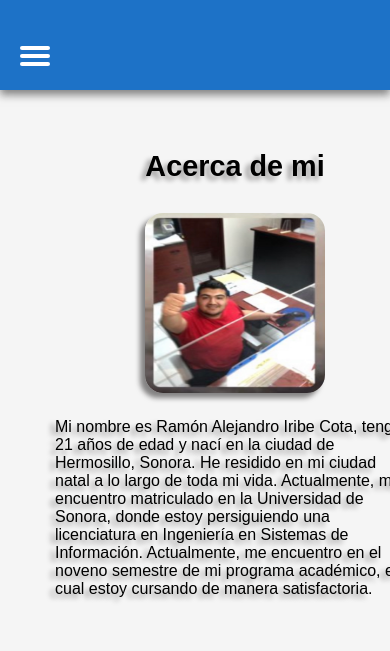
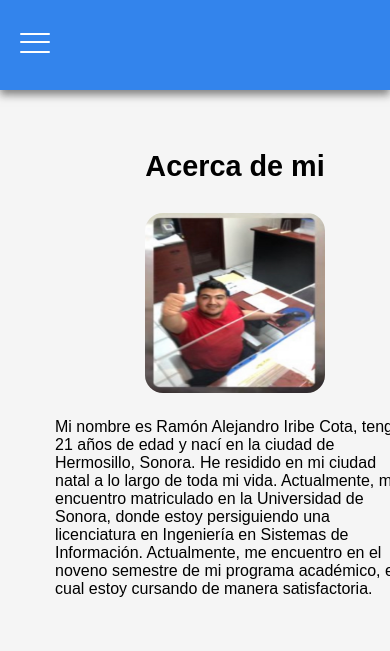
Before and after one commit to Iribe-hashtable/Pagina_personal, a plain HTML site: page cv/index.html in a window 390 px wide. Shown: the top 651 px of the page. Drawn offline with Linux system fonts and the light colour scheme.

Commit message:
detallitos

```diff
--- a/cv/css/body.css
+++ b/cv/css/body.css
@@ -1,9 +1,9 @@
 :root {
-    --ScrollToTopButtonColor: #3a92f6;
-    --ScrollToTopButtonHoverColor: #1871c4;
+    --ScrollToTopButtonColor: #3a8cf6;
+    --ScrollToTopButtonHoverColor: #2487d2;
     --ScrollToBottomSVGColor: #050303;
     --BackGroundColor: #f5f5f5;
-    --FontColor: #120f0f;
+    --FontColor: #fafafa;
 }
 
 * {
@@ -16,9 +16,11 @@
 body {
     background-color: var(--BackGroundColor);
     font-family: 'Arial';
-    font-size: 1.3rem;
+    font-size: 1.2rem;
     font-weight: 400;
     color: var(--FontColor);
+    text-align: center;
+
 }
 
 @media screen and (max-width: 590px) {
--- a/cv/css/footer.css
+++ b/cv/css/footer.css
@@ -1,5 +1,5 @@
 :root {
-    --BGColor: #1d72c7;
+    --Color: #1d97c7;
     --TextInputSize: 1.2rem;
     --InputBorderRadius: 15px;
     --TextWeight: 600;
@@ -15,7 +15,7 @@ footer {
     font-weight: var(--TextWeight);
     display: flex;
     flex-direction: column;
-    background-color: var(--BGColor);
+    background-color: var(--Color);
 }
 
 .f-centrado {
@@ -80,15 +80,15 @@ footer {
 }
 
 .fa-x-twitter {
-    background: #000000;
+    background: #0a0a0a;
 }
 
 .fa-google {
-    background: #f85a5a;
+    background: #dc4545;
 }
 
 .fa-linkedin {
-    background: #2a66e9;
+    background: #2761de;
 }
 
 .redes {
--- a/cv/css/header.css
+++ b/cv/css/header.css
@@ -17,6 +17,7 @@
     height: 90px;
     width: 100%;
     display: flex;
+    flex-direction: column;
     justify-content: space-between;
     align-items: center;
     box-shadow: 0px 5px 8px rgba(21, 21, 21, 0.5);
@@ -51,6 +52,7 @@
 .dropdown {
     position: relative;
     transition: all 0.3s ease;
+    width: 100%;
     margin-top: 25px;
 }
 
@@ -60,11 +62,22 @@
         display: flex;
         flex-direction: row;
         align-items: center;
+        justify-content: center;
         text-align: center;
     }
 }
 
 @media (max-width: 720px) {
+    .navegation {
+
+        flex-direction: row;
+        align-items: left;
+        align-content: center;
+    }
+.dropdown{
+    margin-top: 0px;
+}
+
     .dropdown-child {
         box-shadow: 0px 5px 8px rgba(21, 21, 21, 0.5);
         position: fixed;
@@ -102,38 +115,38 @@
         cursor: pointer;
     }
 
-    #main-menu .hamburguesa {
+    #main-menu .si {
         width: 100%;
         left: 0px;
-        height: 4px;
-        border-radius: 4px;
+        height: 2px;
+        border-radius: 2px;
         position: absolute;
         background: #fff;
         transition: all 0.25s ease;
         transform-origin: 0px 100%;
     }
 
-    #main-menu .hamburguesa:nth-child(1) {
+    #main-menu .si:nth-child(1) {
         top: 0;
     }
 
-    #main-menu .hamburguesa:nth-child(2) {
+    #main-menu .si:nth-child(2) {
         top: calc(40%);
     }
 
-    #main-menu .hamburguesa:nth-child(3) {
+    #main-menu .si:nth-child(3) {
         bottom: 0;
     }
 
-    .visible-menu .hamburguesa:nth-child(1) {
+    .visible-menu .si:nth-child(1) {
         transform: rotate(45deg) translate(-2px, 1px);
     }
 
-    .visible-menu .hamburguesa:nth-child(2) {
+    .visible-menu .si:nth-child(2) {
         opacity: 0;
     }
 
-    .visible-menu .hamburguesa:nth-child(3) {
+    .visible-menu .si:nth-child(3) {
         transform: rotate(-45deg) translate(-3px, 3px);
     }
 
--- a/cv/css/main.css
+++ b/cv/css/main.css
@@ -1,5 +1,5 @@
 :root {
-    --SectionTitleColor: #3641da;
+    --SectionTitleColor: #3696da;
     --SectionTitleSize: 1.5rem;
     --WelcomeTitletextSize: 2rem;
     --PhotoBorderRadius: 10%;
@@ -7,12 +7,12 @@
     --TextInputSize: 1.6rem;
     --InputBorderRadius: 20px;
     --TextWeight: 600;
-    --BoxShadowImage: -5px 5px 5px rgba(19, 18, 18, 0.5);
+
 }
 
 @media screen and (max-width:590px) {
     :root {
-        --SectionTitleSize: 1.3rem;
+        --SectionTitleSize: 1.4rem;
         --WelcomeTitletextSize: 1.8rem;
         --TextInputSize: 1rem;
     }
@@ -51,7 +51,7 @@ main {
     margin: 0 auto;
     padding: 40px;
     color: black;
-    text-shadow: -5px 4px 5px rgba(19, 18, 18, 0.4);
+
 }
 
 #banner {
@@ -78,6 +78,7 @@ main {
     border-radius: var(--PhotoBorderRadius);
     margin: 10px;
     box-shadow: var(--BoxShadowImage);
+
 }
 
 #my-information {
--- a/cv/index.html
+++ b/cv/index.html
@@ -9,7 +9,7 @@
     <link rel="stylesheet" href="css/footer.css">
     <link rel="stylesheet" href="css/body.css">
     <link rel="stylesheet" href="https://use.fontawesome.com/releases/v6.4.2/css/all.css" />
-    <title>Portafolio</title>
+    <title>Mi pagina</title>
 </head>
 
 <body>
@@ -17,9 +17,9 @@
         <nav>
             <div class="dropdown">
                 <button id="main-menu">
-                    <span class="hamburguesa"></span>
-                    <span class="hamburguesa"></span>
-                    <span class="hamburguesa"></span>
+                    <span class="si"></span>
+                    <span class="si"></span>
+                    <span class="si"></span>
                 </button>
                 <div class="dropdown-child">
                     <a id="to-acerca-de" class="navegation-link">Acerca de mi</a>
@@ -105,11 +105,11 @@
                         <h2 class="border">E-commerce</h2>
                     </div>
                     <div>
-                        <p>Un E-commerce sobre la venta de ropa que permite publicar productos y calcular sus precios,
+                        <p>Un E-commerce sobre la venta de comidas de varias partes del pais que permite publicar productos y calcular sus precios,
                             asi como iniciar sesion y registrarse como usuario.
                             El E-commerce fue desarrollado con HTML, CSS y Bootstrap, montando la pagina con Python
                             Flask.</p>
-                        <a class="no-decoration" target="_blank" href="https://github.com/AngelLaines/Ecommerce">
+                        <a class="no-decoration" target="_blank" href="https://github.com/anayaina/Arioli">
                             <button class="see-more-button">
                                 <div class="see-more-text">
                                     <p>Ver más</p>
@@ -128,9 +128,8 @@
                         <h2 class="border">Base de datos escolar</h2>
                     </div>
                     <div>
-                        <p>Un sistema de escritorio desarrollado para una tienda de refacciones y venta de lavadoras
-                            para guardar las ventas que realiza. El sistema fue desarrollado en C# y uso como base de
-                            datos MySQL.</p>
+                        <p>El trabajo en si fue desarrollado una base de datos que se puede modificar de una a otra manera para lograr un mejor entendimiento de.
+Traspasando esta misma base de datos de aplicación en aplicación haciéndolo compatible con cualquier sistema de hosteo.</p>
                         <a class="no-decoration" target="_blank" href="drive.google.com/file/d/1pPLZ1Vd1h2xEriTldUPtdBzxaPRiP7Iy/view?usp=sharing">
                             <button class="see-more-button">
                                 <div class="see-more-text">
@@ -152,7 +151,7 @@
                     <div>
                         <p>El juego clásico del gato, desarrollado en Python.
                         Permite jugar de forma interactiva con la computadora o con toro jugador.</p>
-                        <a class="no-decoration" target="_blank" href="https://github.com/AngelLaines?tab=repositories">
+                        <a class="no-decoration" target="_blank" href="drive.google.com/file/d/1h_6xTiFqgRuwUTGF7A1THpbESlzuJAMe/view?usp=sharing ">
                             <button class="see-more-button">
                                 <div class="see-more-text">
                                     <p>Ver más</p>
```
